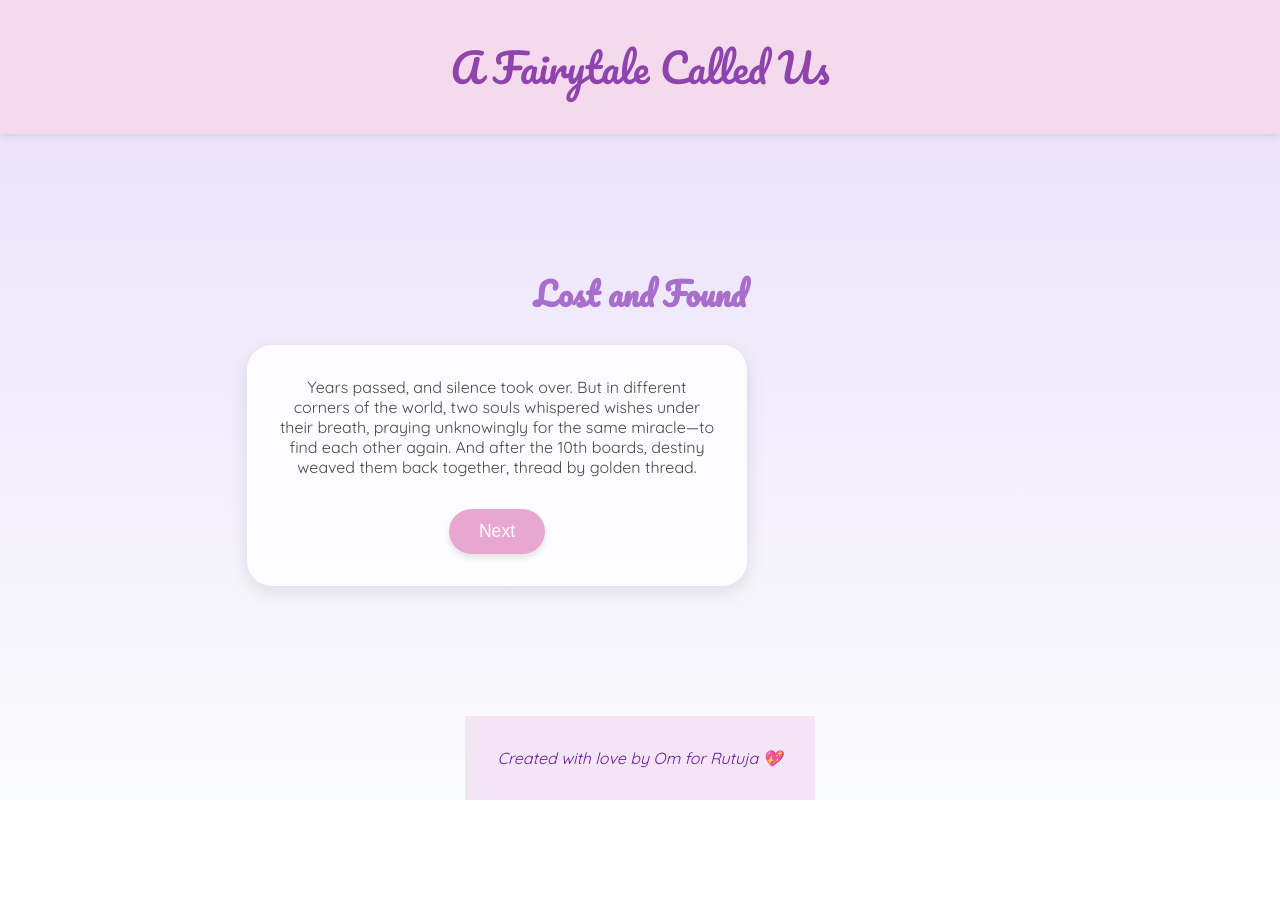
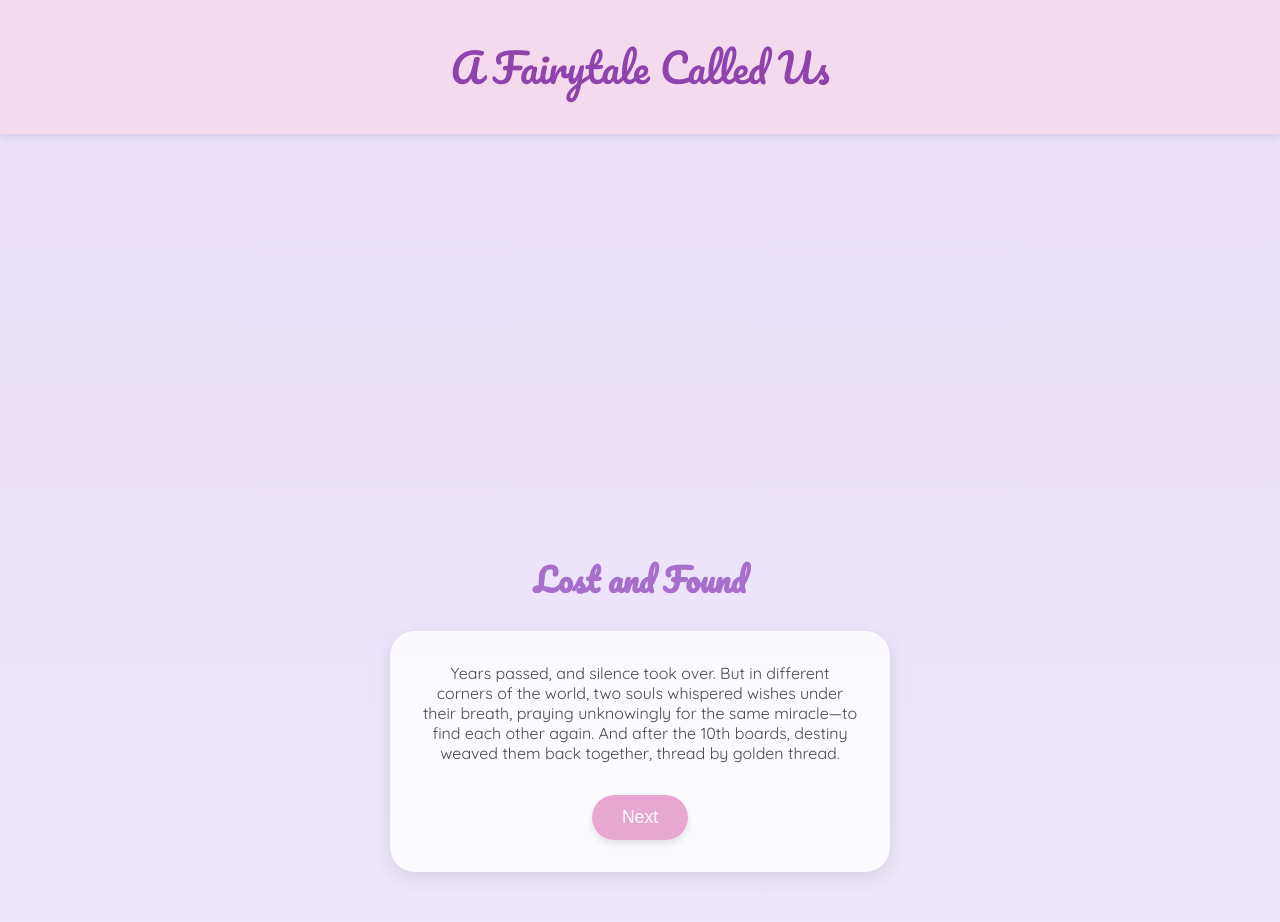
Before and after one commit to OmGharge/fairy-tale, a plain HTML site: page index.html in a window 1280 px wide. Both pictures are taken after a click on the button "Next". Shown: the top 922 px of the page. Before the commit the page ends 800 px from the top, so only its background shows below. Drawn offline with Linux system fonts and the light colour scheme.

Commit message:
Update index.html

```diff
--- a/index.html
+++ b/index.html
@@ -19,11 +19,13 @@
       color: #4a4a4a;
       display: flex;
       flex-direction: column;
+      justify-content: center;
       align-items: center;
-      justify-content: center;
       min-height: 100vh;
       overflow-x: hidden;
+      text-align: center;
     }
+
     header {
       background: #f5d9ec;
       text-align: center;
@@ -37,6 +39,7 @@
       z-index: 10;
       box-shadow: 0 2px 8px rgba(0,0,0,0.1);
     }
+
     section {
       width: 100%;
       max-width: 850px;
@@ -48,13 +51,22 @@
       justify-content: center;
       text-align: center;
       transition: transform 0.4s ease-in-out;
+      opacity: 0;
+      visibility: hidden;
     }
+
+    section.active {
+      opacity: 1;
+      visibility: visible;
+    }
+
     h2 {
       font-family: 'Pacifico', cursive;
       font-size: 2rem;
       color: #a76ecb;
       margin-bottom: 1.5rem;
     }
+
     .interactive {
       background: rgba(255, 255, 255, 0.8);
       border-radius: 25px;
@@ -67,6 +79,7 @@
       flex-direction: column;
       align-items: center;
     }
+
     .nickname-bubble {
       display: inline-block;
       background: #fcd6f5;
@@ -76,16 +89,19 @@
       font-size: 1.1rem;
       box-shadow: 0 2px 5px rgba(0,0,0,0.1);
     }
+
     .timeline p {
       margin: 1.2rem 0;
       position: relative;
     }
+
     .timeline p::before {
       content: '💖';
       position: absolute;
       left: -1.8rem;
       top: 0.1rem;
     }
+
     footer {
       text-align: center;
       padding: 2rem;
@@ -94,6 +110,7 @@
       color: #6a1b9a;
       font-style: italic;
     }
+
     .next-button {
       background-color: #e8a7d1;
       color: white;
@@ -106,10 +123,12 @@
       transition: all 0.3s ease;
       margin-top: 2rem;
     }
+
     .next-button:hover {
       background-color: #d58ab3;
       transform: scale(1.05);
     }
+
     .next-button:focus {
       outline: none;
     }
@@ -139,7 +158,7 @@
     A Fairytale Called Us
   </header>
 
-  <section id="classroom">
+  <section id="classroom" class="active">
     <h2>Once Upon a Classroom</h2>
     <div class="interactive">
       <p>In the gentle chaos of 2nd grade, where crayons met notebooks, two tiny hearts—Om and Rutuja—found each other. They didn't know it then, but something soft and eternal was already blooming between giggles and pencil fights.</p>
@@ -201,19 +220,13 @@
 
   <script>
     let slideIndex = 0;
-
     const slides = document.querySelectorAll('section');
 
     function nextSlide() {
-      slides[slideIndex].style.display = 'none';
+      slides[slideIndex].classList.remove('active');
       slideIndex = (slideIndex + 1) % slides.length;
-      slides[slideIndex].style.display = 'block';
+      slides[slideIndex].classList.add('active');
     }
-
-    // Initialize by showing the first slide
-    slides.forEach((slide, index) => {
-      if (index !== 0) slide.style.display = 'none';
-    });
   </script>
 </body>
 </html>
```
